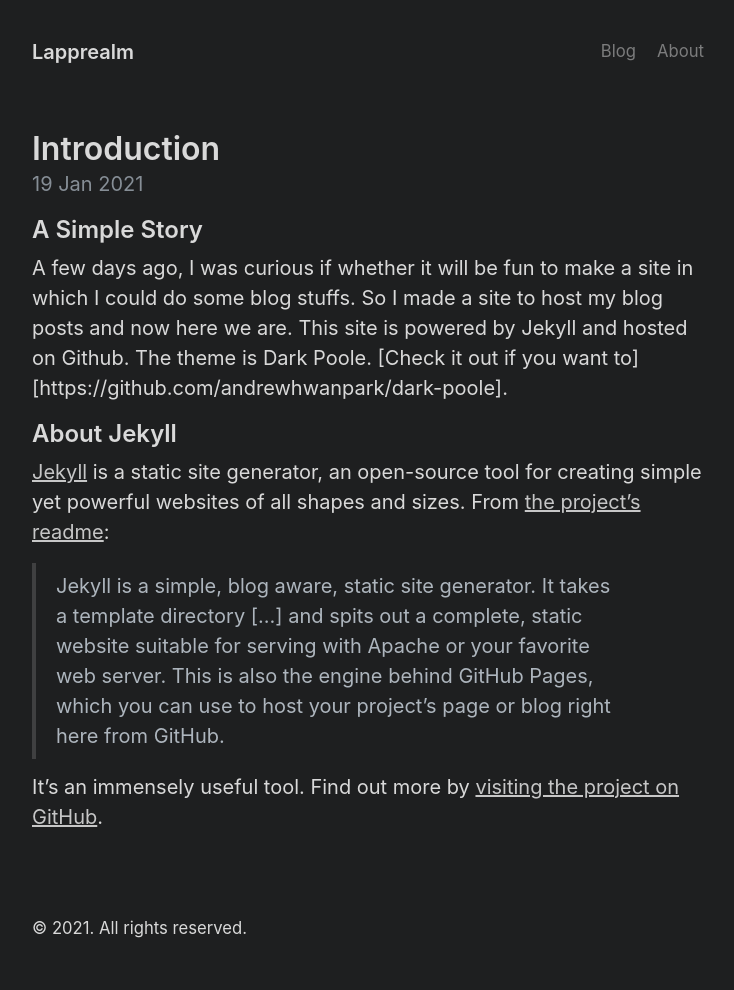
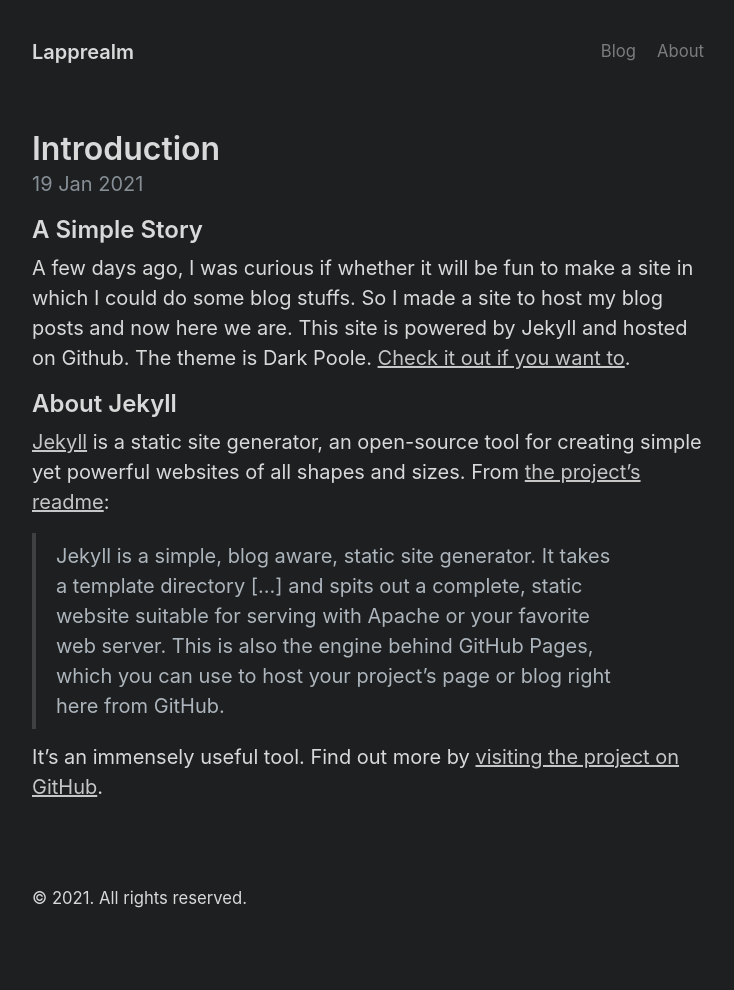
Before and after one commit to Juiux/next-port-landing, a Jekyll site: the page built from _posts/2021-01-19-introduction.md, in a window 1280 px wide. Shown: the whole page, without its empty margins (272-1006 px from the left). Built offline with Jekyll 4.4.1, drawn with Linux system fonts in a browser that asks for light colours; after the commit the page ends 960 px from its top, so only the background shows below that.

Commit message:
First post

```diff
--- a/_posts/2021-01-19-introduction.md
+++ b/_posts/2021-01-19-introduction.md
@@ -8,7 +8,7 @@ title: Introduction
 A few days ago, I was curious if whether it will be fun to make a site in which I could do some blog stuffs.
 So I made a site to host my blog posts and now here we are.
 This site is powered by Jekyll and hosted on Github.
-The theme is Dark Poole. [Check it out if you want to][https://github.com/andrewhwanpark/dark-poole].
+The theme is Dark Poole. [Check it out if you want to](https://github.com/andrewhwanpark/dark-poole).
 
 ## About Jekyll
 
```
